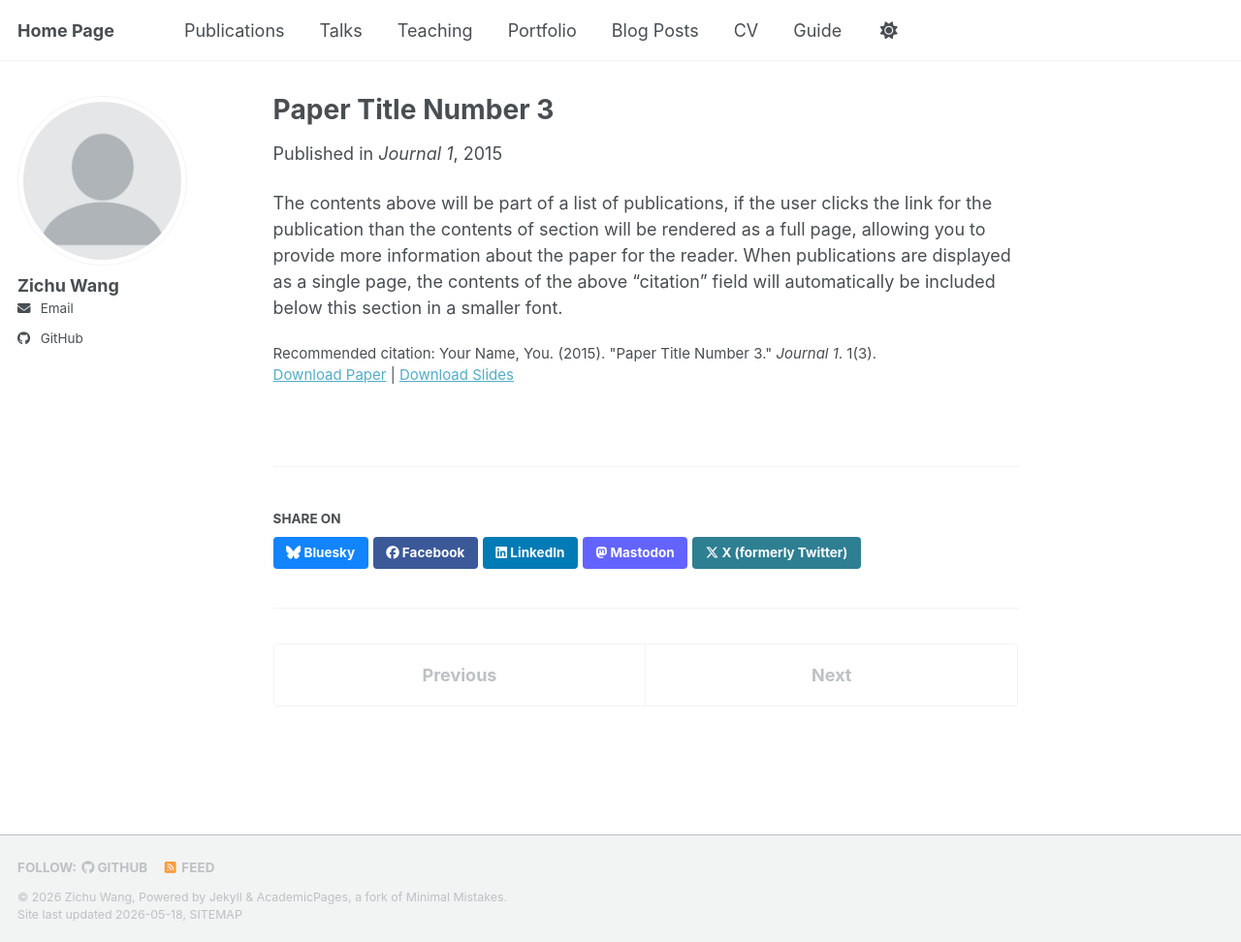
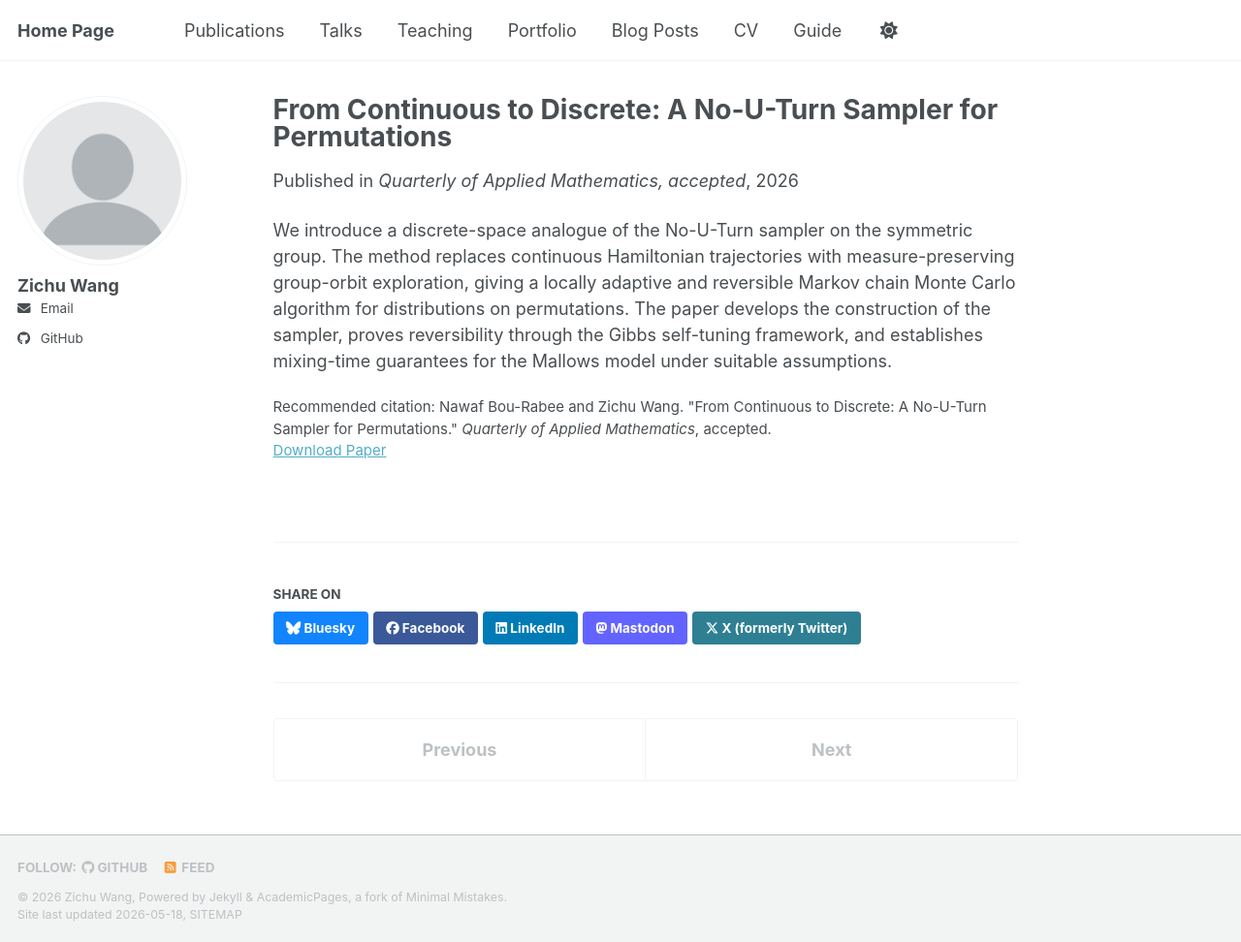
Before and after one commit to zw3409/zw3409.github.io, a Jekyll site: the page built from _publications/2015-10-01-paper-title-number-3.md, in a window 1280 px wide and 972 px high. Shown: the whole window at 97% size. Built offline with Jekyll 4.4.1, drawn with Linux system fonts in a browser that asks for light colours; a script bundle is joined from its source files by our own code; library files that are not in the unit come from our copies.

Commit message:
NURS_update.md

```diff
--- a/_publications/2015-10-01-paper-title-number-3.md
+++ b/_publications/2015-10-01-paper-title-number-3.md
@@ -1,14 +1,13 @@
 ---
-title: "Paper Title Number 3"
+title: "From Continuous to Discrete: A No-U-Turn Sampler for Permutations"
 collection: publications
 category: manuscripts
-permalink: /publication/2015-10-01-paper-title-number-3
-excerpt: 'This paper is about the number 3. The number 4 is left for future work.'
-date: 2015-10-01
-venue: 'Journal 1'
-slidesurl: 'https://academicpages.github.io/files/slides3.pdf'
-paperurl: 'https://academicpages.github.io/files/paper3.pdf'
-citation: 'Your Name, You. (2015). &quot;Paper Title Number 3.&quot; <i>Journal 1</i>. 1(3).'
+permalink: /publication/2026-01-11-no-u-turn-sampler-permutations
+excerpt: 'We introduce a discrete-space analogue of the No-U-Turn sampler on the symmetric group, yielding a locally adaptive and reversible Markov chain Monte Carlo method for distributions on permutations.'
+date: 2026-01-11
+venue: 'Quarterly of Applied Mathematics, accepted'
+paperurl: 'https://arxiv.org/pdf/2601.07045'
+citation: 'Nawaf Bou-Rabee and Zichu Wang. &quot;From Continuous to Discrete: A No-U-Turn Sampler for Permutations.&quot; <i>Quarterly of Applied Mathematics</i>, accepted.'
 ---
 
-The contents above will be part of a list of publications, if the user clicks the link for the publication than the contents of section will be rendered as a full page, allowing you to provide more information about the paper for the reader. When publications are displayed as a single page, the contents of the above "citation" field will automatically be included below this section in a smaller font.
+We introduce a discrete-space analogue of the No-U-Turn sampler on the symmetric group. The method replaces continuous Hamiltonian trajectories with measure-preserving group-orbit exploration, giving a locally adaptive and reversible Markov chain Monte Carlo algorithm for distributions on permutations. The paper develops the construction of the sampler, proves reversibility through the Gibbs self-tuning framework, and establishes mixing-time guarantees for the Mallows model under suitable assumptions.
```
